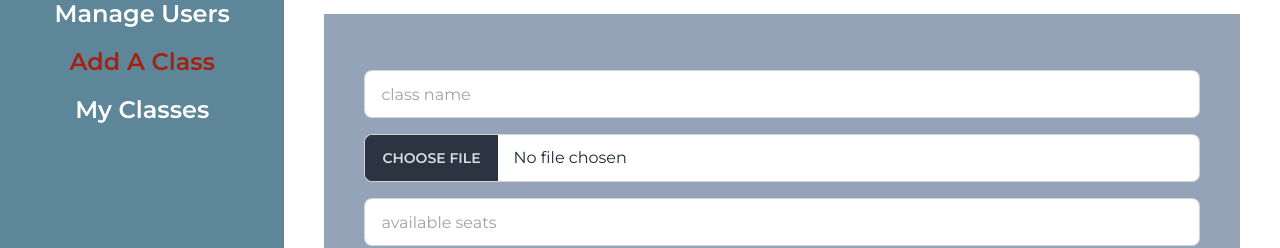
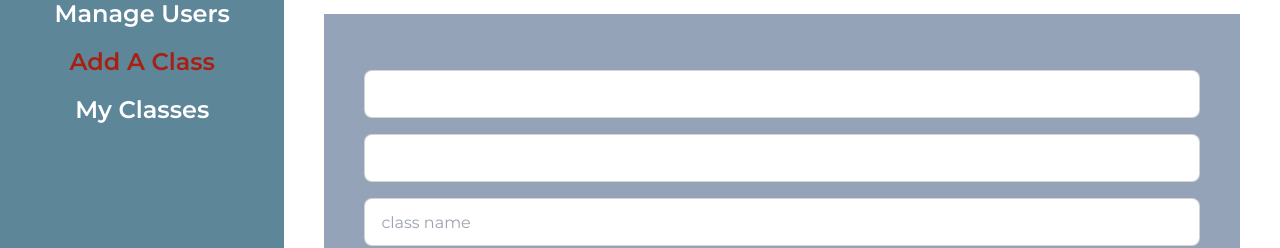
Before and after one commit to Re-zan/Re-zanSchool-Client-side, a React (Vite) app: page /dashboard/add_class in a window 1280 px wide. Shown: the part 198-446 px from the top of the page. Built offline with nearby package versions, Linux system fonts and the light colour scheme; no server answers; a web font is replaced by a local one.

Commit message:
added a new class done design plus data done

```diff
--- a/src/Pages/Dashboard/InsTtructors/AddClass/AddClass.jsx
+++ b/src/Pages/Dashboard/InsTtructors/AddClass/AddClass.jsx
@@ -1,17 +1,20 @@
 import axios from "axios";
-import useInstructorUser from "../../../../hooks/useInstructorUser";
+
 import { useForm } from "react-hook-form";
+import useInstructor from "../../../../hooks/useInstructor";
+import { ToastContainer, toast } from "react-toastify";
 
 const token = import.meta.env.VITE_IMAGE_TOKEN;
 
 const AddClass = () => {
-  const [userInstructor] = useInstructorUser();
-  console.log(userInstructor);
+  const [isInstructor] = useInstructor();
+
   const imag_url_Link = `https://api.imgbb.com/1/upload?key=${token}`;
 
   const {
     register,
     handleSubmit,
+    reset,
     formState: { errors },
   } = useForm();
   const onSubmit = (data) => {
@@ -27,6 +30,8 @@ const AddClass = () => {
           const imagData_url = resData.data.display_url;
           const { class_name, available_seats, price } = data;
           const classData = {
+            instructor_name: isInstructor?.name,
+            instructor_email: isInstructor?.email,
             class_name,
             available_seats: parseInt(available_seats),
             price: parseFloat(price),
@@ -36,22 +41,37 @@ const AddClass = () => {
             .post("http://localhost:5000/classes", { classData })
             // .then((res) => res.json())
             .then((data) => {
+              toast("A New Class Added Successfully");
+              reset();
               console.log(data);
             });
           // console.log(classData);
         }
       });
-
-    console.log(data);
   };
 
   return (
     <div className=" m-10">
+      <ToastContainer></ToastContainer>
       <h2 className="text-2xl text-center my-3 font-semibold">
         Add A New Class
       </h2>
       <div>
         <form onSubmit={handleSubmit(onSubmit)} className=" bg-slate-400 p-10">
+          <div className="form-control w-full  my-4">
+            <input
+              type="text"
+              value={isInstructor?.name}
+              className="input input-bordered w-full "
+            />
+          </div>
+          <div className="form-control w-full  my-4">
+            <input
+              type="email"
+              value={isInstructor?.email}
+              className="input input-bordered w-full "
+            />
+          </div>
           <div className="form-control w-full  my-4">
             <input
               type="text"
--- a/src/Pages/Home/PopularInstructor/PopukarInstractot.jsx
+++ b/src/Pages/Home/PopularInstructor/PopukarInstractot.jsx
@@ -6,7 +6,7 @@ const PopukarInstractot = () => {
   const getOnlyInstructor = user
     .filter((datas) => datas.role === "instructor")
     .slice(0, 6);
-  console.log(getOnlyInstructor);
+
   return (
     <div className="my_container">
       <Heading
--- a/src/Pages/Instructors/Instructors.jsx
+++ b/src/Pages/Instructors/Instructors.jsx
@@ -16,7 +16,7 @@ const Instructors = () => {
           des="Discover what parents are saying about Re-zanSchool: A nurturing environment that sparks creativity, unlocks potential, and fosters a love for art and craft in our children."
         ></Heading>
 
-        <div className="grid grid-cols-1 md:grid-cols-2 lg:grid-cols-4 gap-10 my-20">
+        <div className="grid grid-cols-1 md:grid-cols-2 lg:grid-cols-4 gap-16 my-20">
           {getOnlyInstructor?.map((datas) => (
             <InstructorsData key={datas._id} datas={datas}></InstructorsData>
           ))}
--- a/src/Pages/Instructors/InstructorsData.jsx
+++ b/src/Pages/Instructors/InstructorsData.jsx
@@ -14,7 +14,7 @@ const InstructorsData = ({ datas }) => {
           <FaPhoneAlt></FaPhoneAlt>
           <p className="mx-4">{number}</p>
         </div>
-        <div className="flex items-center justify-center">
+        <div className="flex items-center justify-center ">
           {" "}
           <FaEnvelopeOpen></FaEnvelopeOpen>
           <p className="mx-4">{email}</p>
--- a/src/components/CommonBanner/CommonBanner.jsx
+++ b/src/components/CommonBanner/CommonBanner.jsx
@@ -35,8 +35,10 @@ const CommonBanner = () => {
                         d="M3 7v10a2 2 0 002 2h14a2 2 0 002-2V9a2 2 0 00-2-2h-6l-2-2H5a2 2 0 00-2 2z"
                       ></path>
                     </svg>
-                    <Link to="/" className=" flex items-center"></Link>
-                    Home
+                    <Link to="/" className=" flex items-center">
+                      {" "}
+                      Home
+                    </Link>
                   </a>
                 </li>
                 <li>
--- a/src/hooks/useInstructor.jsx
+++ b/src/hooks/useInstructor.jsx
@@ -11,7 +11,6 @@ const useInstructor = () => {
     })
       .then((res) => res.json())
       .then((data) => {
-        console.log(data.user);
         setIsInstructor(data.user);
       });
   }, []);
```
